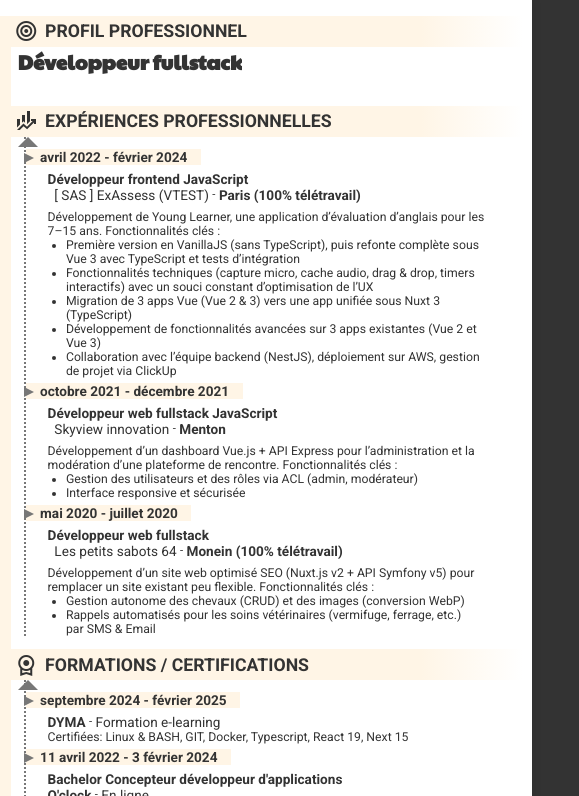
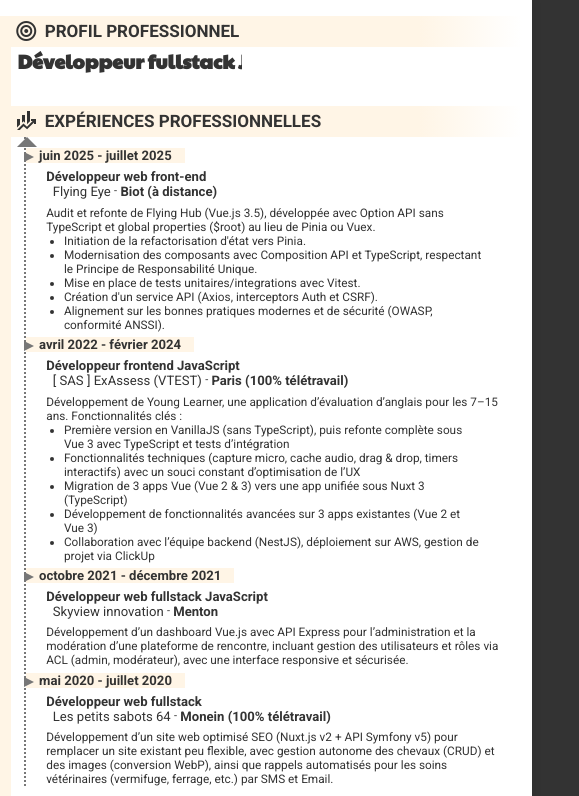
Before and after one commit to padcmoi/Curriculum-Vitae, a website: page index.html in a window 1280 px wide. Shown: the top 796 px of the page, 505-1084 px from the left. Drawn offline with nearby package versions, Linux system fonts and the light colour scheme; no server answers.

Commit message:
chore: reduce font size on right column, add new experience, update old experience descriptions

```diff
--- a/data.js
+++ b/data.js
@@ -64,6 +64,32 @@ SkillCreator.initialize(document.getElementById("skills-id"), skillsData);
 // timeline professionnal career
 new TimelineEvents(document.getElementById("professional-experiences"), [
   {
+    startDate: "juin 2025",
+    endDate: "juillet 2025",
+    title: "Développeur web front-end",
+    legalStatus: "",
+    company: "Flying Eye",
+    companyUrl: "https://www.flyingeye.fr/",
+    location: "Biot (à distance)",
+    localize: { city: "Biot", country: "FRANCE" },
+    description: [
+      {
+        element: "p",
+        content: "Audit et refonte de Flying Hub (Vue.js 3.5), développée avec Option API sans TypeScript et global properties ($root) au lieu de Pinia ou Vuex.",
+      },
+      {
+        element: "ul",
+        children: [
+          "Initiation de la refactorisation d'état vers Pinia.",
+          "Modernisation des composants avec Composition API et TypeScript, respectant le Principe de Responsabilité Unique.",
+          "Mise en place de tests unitaires/integrations avec Vitest.",
+          "Création d'un service API (Axios, interceptors Auth et CSRF).",
+          "Alignement sur les bonnes pratiques modernes et de sécurité (OWASP, conformité ANSSI).",
+        ],
+      },
+    ],
+  },
+  {
     startDate: "avril 2022",
     endDate: "février 2024",
     title: "Développeur frontend JavaScript",
@@ -100,11 +126,7 @@ new TimelineEvents(document.getElementById("professional-experiences"), [
     description: [
       {
         element: "p",
-        content: `Développement d’un dashboard Vue.js + API Express pour l’administration et la modération d’une plateforme de rencontre. Fonctionnalités clés :`,
-      },
-      {
-        element: "ul",
-        children: [`Gestion des utilisateurs et des rôles via ACL (admin, modérateur)`, `Interface responsive et sécurisée`],
+        content: `Développement d’un dashboard Vue.js avec API Express pour l’administration et la modération d’une plateforme de rencontre, incluant gestion des utilisateurs et rôles via ACL (admin, modérateur), avec une interface responsive et sécurisée.`,
       },
     ],
   },
@@ -120,12 +142,7 @@ new TimelineEvents(document.getElementById("professional-experiences"), [
     description: [
       {
         element: "p",
-        content: `Développement d’un site web optimisé SEO (Nuxt.js v2 + API Symfony v5) pour remplacer un site existant peu flexible.
-Fonctionnalités clés :`,
-      },
-      {
-        element: "ul",
-        children: [`Gestion autonome des chevaux (CRUD) et des images (conversion WebP)`, `Rappels automatisés pour les soins vétérinaires (vermifuge, ferrage, etc.) par SMS & Email`],
+        content: `Développement d’un site web optimisé SEO (Nuxt.js v2 + API Symfony v5) pour remplacer un site existant peu flexible, avec gestion autonome des chevaux (CRUD) et des images (conversion WebP), ainsi que rappels automatisés pour les soins vétérinaires (vermifuge, ferrage, etc.) par SMS et Email.`,
       },
     ],
   },
--- a/scss/_variables.scss
+++ b/scss/_variables.scss
@@ -11,7 +11,7 @@
   --font-family-title: "Paytone One", sans-serif;
   --font-size-body: 1em;
   --font-left-column: 0.8em;
-  --font-right-column: 0.85em;
+  --font-right-column: 0.82em;
   --font-size-footer: 0.8em;
   --font-size-h1: 1.5em;
   --font-size-h2: 1.3em;
```
Also changed, not shown: styles.css.
